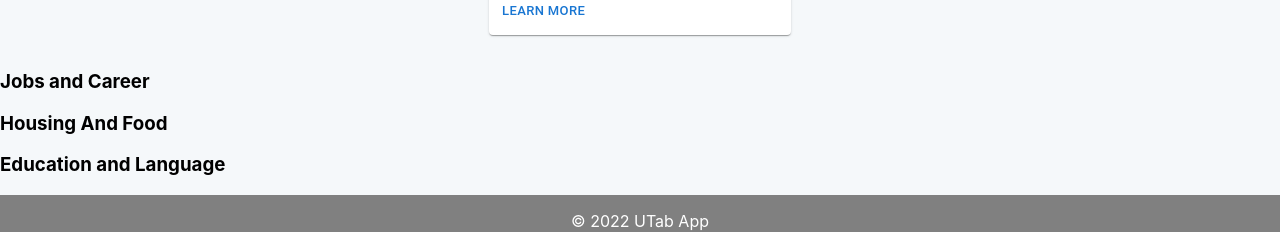
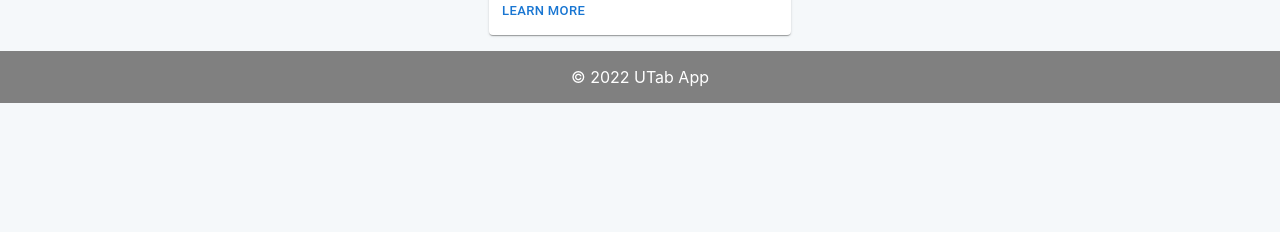
Before and after one commit to avspeed/Reddish-Egret-Practicum, a Next.js app: page / in a window 1280 px wide. Shown: the part 1008-1240 px from the top of the page. After the commit the page ends 1111 px from the top, so only its background shows below. Built offline with nearby package versions, Linux system fonts and the light colour scheme; no server answers.

Commit message:
index.js - link removed

```diff
--- a/pages/index.js
+++ b/pages/index.js
@@ -1,26 +1,11 @@
-import { Grid } from "@mui/material";
-import Link from "next/link";
-import { useAuth } from "../components/context/authUserContext";
 import Description from "../components/mainPage/Description";
 import Cardmedia from "../components/Cards/Cardmedia";
 
 const Home = () => {
-
   return (
     <>
       <Description />
       <Cardmedia />
-      <Link href={"/mainPageSections/jobs"} passHref>
-        <h3>Jobs and Career</h3>
-      </Link>
-
-      <Link href={"/mainPageSections/housingfood"} passHref>
-        <h3>Housing And Food</h3>
-      </Link>
-
-      <Link href={"/mainPageSections/educationlanguage"} passHref>
-        <h3>Education and Language</h3>
-      </Link>
     </>
   );
 };
```
